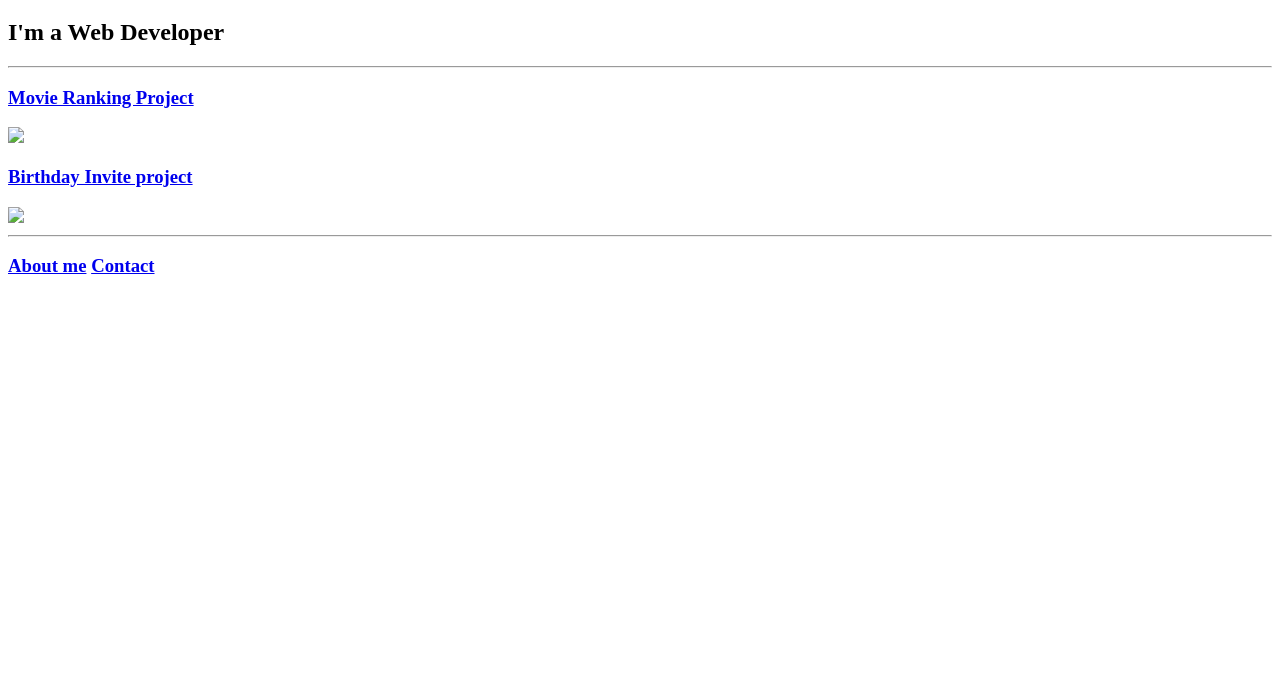
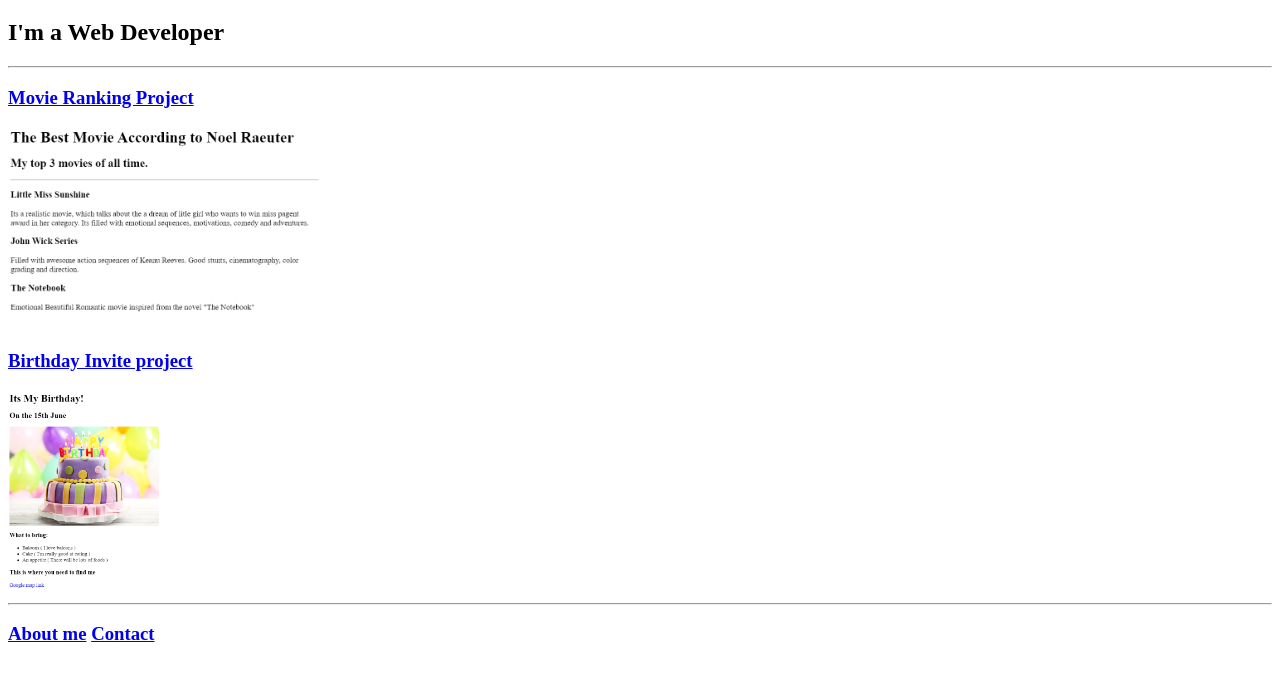
Before and after one commit to n0el15/html-portfolio, a plain HTML site: page index.html in a window 1280 px wide. Shown: the part 61-742 px from the top of the page. Drawn offline with Linux system fonts and the light colour scheme.

Commit message:
Add files via upload

```diff
--- a/index.html
+++ b/index.html
@@ -26,9 +26,9 @@ https://developer.mozilla.org/en-US/docs/Web/HTML/Element/img#attr-height -->
     <h2>I'm a Web Developer</h2>
     <hr/>
     <h3><a href="../introduction to html/2.4 Movie Ranking Project/exercise/index.html">Movie Ranking Project</a></h3>
-    <img src="./assets/images/Screenshot 2023-07-15 212809.png" height="200"/>
+    <img src="./assets/images/movie ranking.png" height="200"/>
     <h3><a href="../intermediate/3.4 Birthday Invite Project/index.html">Birthday Invite project</a></h3>
-    <img src="./assets/images/Screenshot 2023-07-15 213049.png" height="200"/>
+    <img src="./assets/images/hbd.png" height="200"/>
     <hr/>
     <h3><a href="./public/about.html">About me</a>
      <a href="./public/contact.html">Contact</a></h3>
```
